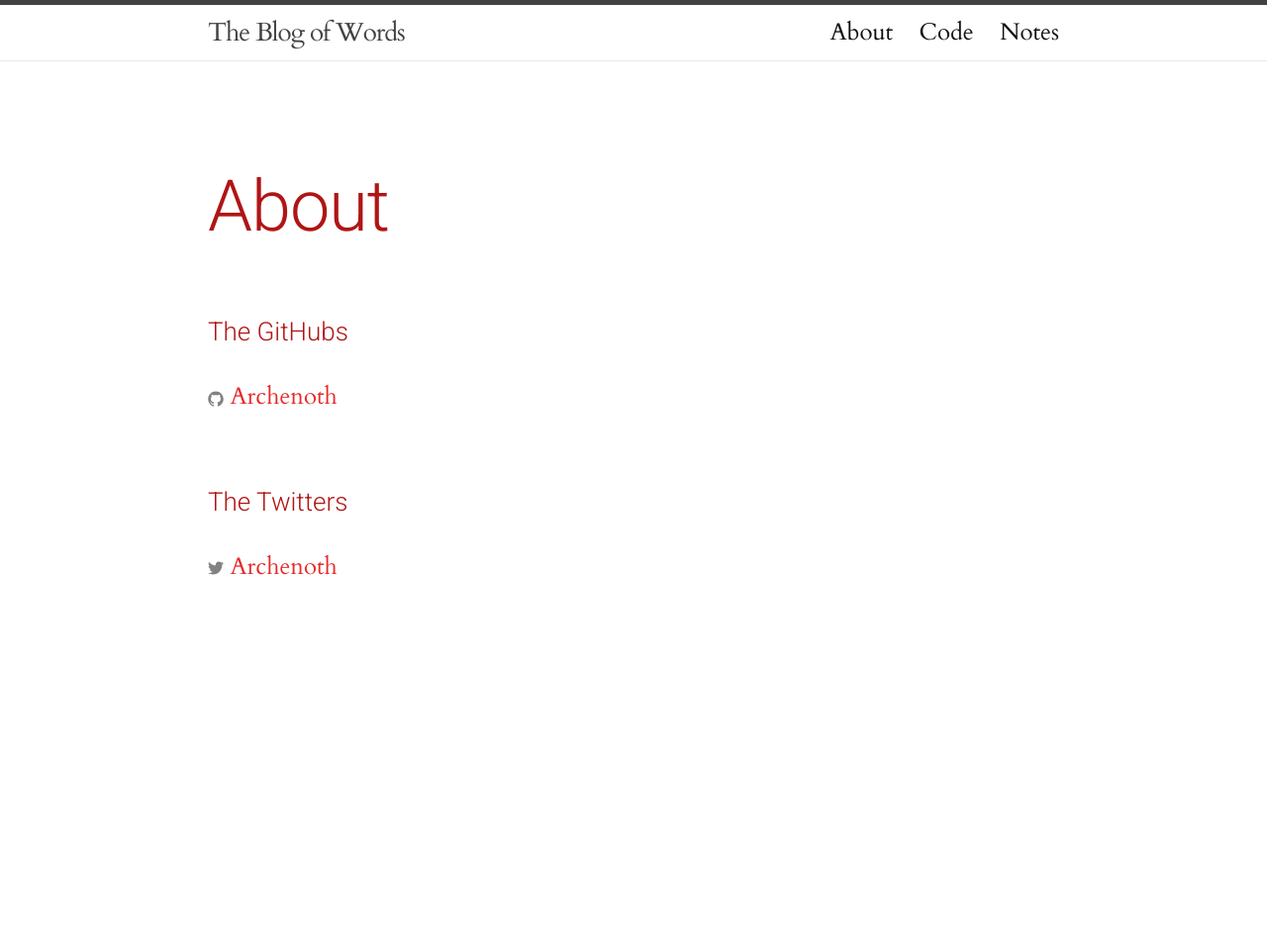
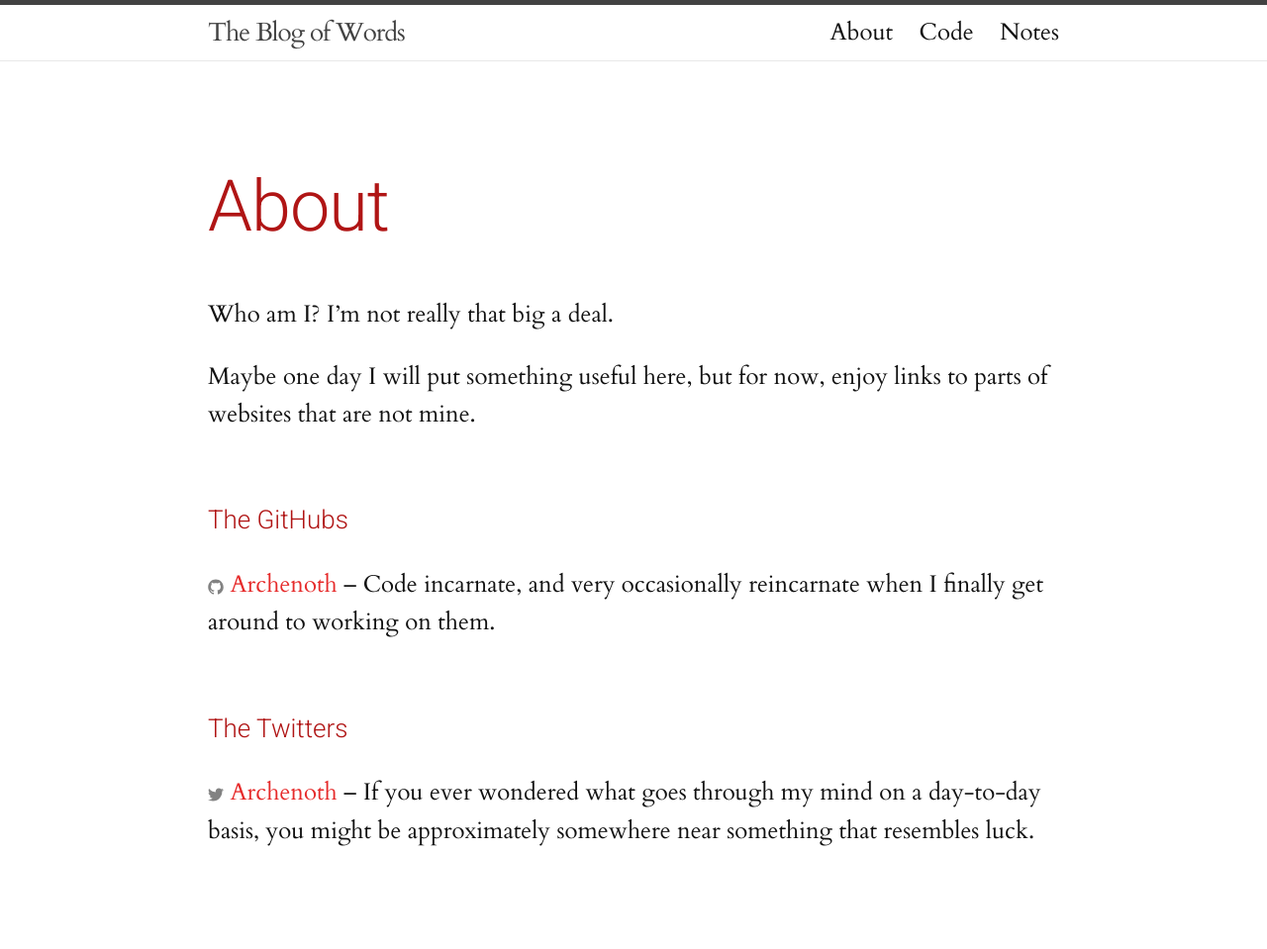
Before and after one commit to Crinklewott/diape.red, a Jekyll site: the page built from about.md, in a window 1280 px wide. Shown: the whole page at 99% size. Built offline with Jekyll 4.4.1, drawn with Linux system fonts in a browser that asks for light colours; before the commit the page ends 900 px from its top, so only the background shows below that.

Commit message:
Made my About page a teensey-bit less barren

```diff
--- a/about.md
+++ b/about.md
@@ -4,12 +4,22 @@ title: About
 permalink: /about/
 ---
 
+Who am I? I'm not really that big a deal.
+
+Maybe one day I will put something useful here, but for now, enjoy
+links to parts of websites that are not mine.
+
 {% if site.github_username %}
 ### The GitHubs
-  {% include icon-github.html username=site.github_username %}
+  {% include icon-github.html username=site.github_username %} -- Code
+  incarnate, and very occasionally reincarnate when I finally get
+  around to working on them.
 {% endif %}
 
 {% if site.twitter_username %}
 ### The Twitters
-  {% include icon-twitter.html username=site.twitter_username %}
+  {% include icon-twitter.html username=site.twitter_username %} -- If
+  you ever wondered what goes through my mind on a day-to-day basis,
+  you might be approximately somewhere near something that resembles
+  luck.
 {% endif %}
```
